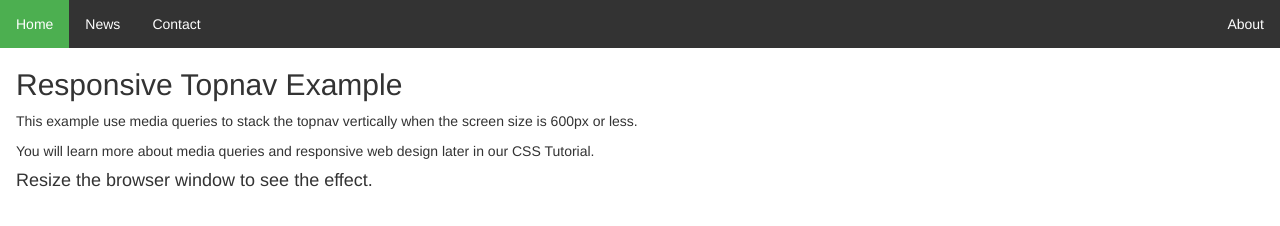
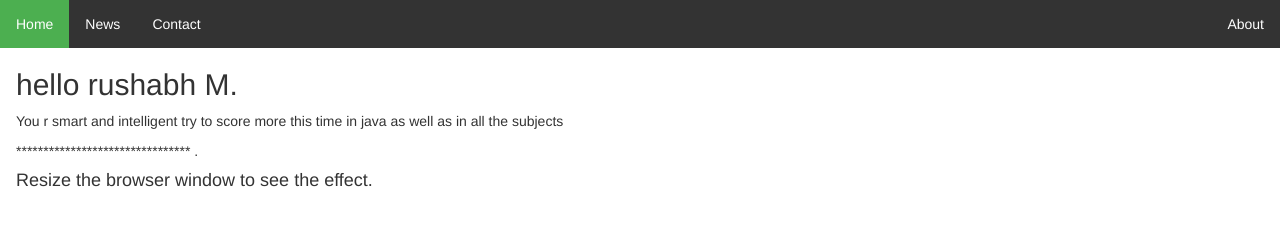
Before and after one commit to ICSE-Java-Code/Class-10-Coding-Solutions, a plain HTML site: page index.html in a window 1280 px wide. Drawn offline with nearby package versions, Linux system fonts and the light colour scheme.

Commit message:
Update index.html

```diff
--- a/index.html
+++ b/index.html
@@ -56,9 +56,9 @@ ul.topnav li.right {float: right;}
 </ul>
 
 <div style="padding:0 16px;">
-  <h2>Responsive Topnav Example</h2>
-  <p>This example use media queries to stack the topnav vertically when the screen size is 600px or less.</p>
-  <p>You will learn more about media queries and responsive web design later in our CSS Tutorial.</p>
+  <h2>hello  rushabh   M. </h2>
+  <p>You r smart and intelligent try to score more this time in java as well as in all the subjects</p>
+  <p>      ********************************   .</p>
   <h4>Resize the browser window to see the effect.</h4>
 </div>
 
```
